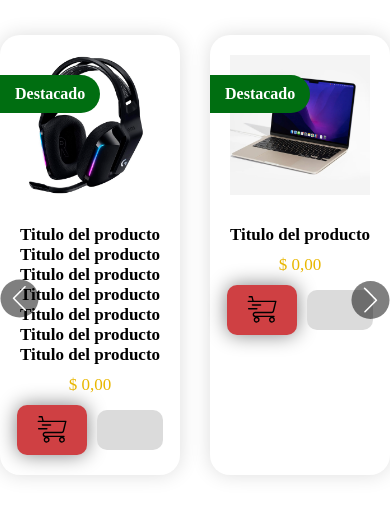
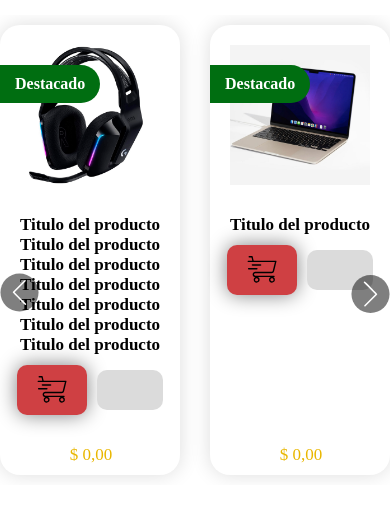
Before and after one commit to holajunior/catalogo2, a plain HTML site: page index.html in a window 390 px wide. Shown: the part 44-560 px from the top of the page. Drawn offline with nearby package versions, Linux system fonts and the light colour scheme.

Commit message:
Update style.css

```diff
--- a/style.css
+++ b/style.css
@@ -63,6 +63,10 @@
     font-weight: 400;
     font-size: 20px;
     color: #cf4043;
+    position: absolute;
+    bottom: 0px;
+    width: 90%;
+    text-align: center;
   }
 
 
@@ -231,6 +235,11 @@ input#cantidad2 {
 
 
   @media only screen and (max-width: 768px) {
+
+        .caja-producto {
+      padding-bottom: 20px;
+
+    }
     .cajabtn{
         display: none;
 
```
